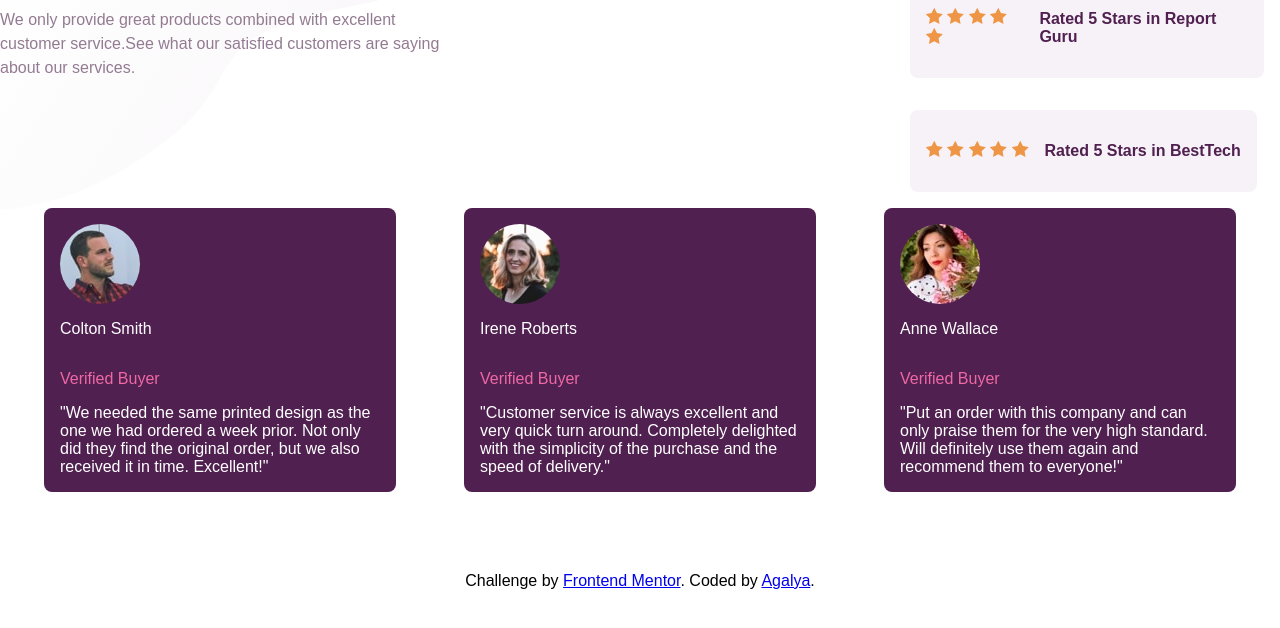
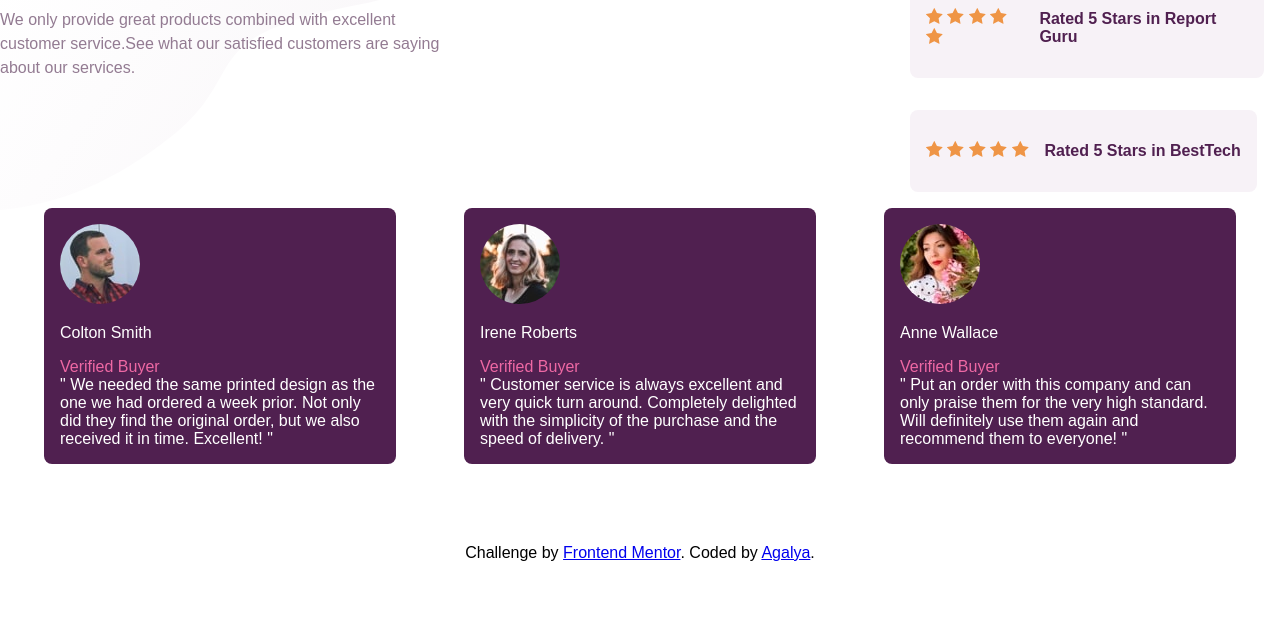
Before and after one commit to Agalya141/Social_Proof_Section, a plain HTML site: page index.html in a window 1280 px wide. Shown: the part 152-780 px from the top of the page. Drawn offline with Linux system fonts and the light colour scheme.

Commit message:
feat span,div for reviewers

```diff
--- a/index.html
+++ b/index.html
@@ -34,7 +34,9 @@
                      </div>
                     <p class="rate">Rated 5 Stars in Report Guru </p>
                     </div>
+
                     <div class="user-review3 user">
+
                         <div class="stars">
                     <img src="icon-star.svg" alt="" />
                     <img src="icon-star.svg" alt="" />
@@ -48,29 +50,38 @@
                 </div>
 
                 <div class="reviewers">
-                    <article class="reviewer">
-
+                    <article class="reviewer1 reviewer">
+                        <div class="profile-header">
                         <img src="image-colton.jpg" alt="colton's photo">
+                         <div class="info">
                         <p class="name">Colton Smith</p>
-                        <p class="status">Verified Buyer</p>
-
-                        <p class="reviewer-text">"We needed the same printed design as the one we had ordered a week prior. Not only did they find the original order, but we also received it in time. Excellent!"</p>
-
+                        <span class="status">Verified Buyer</span>
+                        </div>
+                        </div>
+                        <p class="reviewer-text">" We needed the same printed design as the one we had ordered a week prior. Not only did they find the original order, but we also received it in time. Excellent! "</p>
+                       </article>
+                    <article class="reviewer2 reviewer">
+                        <div class="profile-header">
+                        <img src="image-irene.jpg" alt="irene's photo">
+                        <div class="info">
+                        <p class="name">Irene Roberts</p>
+                        <span class="status">Verified Buyer</span>
+                        </div>
+                        </div>
+                        <p class="reviewer-text">" Customer service is always excellent and very quick turn around. Completely delighted with the simplicity of the purchase and the speed of delivery. "</p>
                     </article>
-                    <article class="reviewer">
-                        <img src="image-irene.jpg" alt="irene's photo">
-                        <p class="name">Irene Roberts</p>
-                        <p class="status">Verified Buyer</p>
-                        <p class="reviewer-text">"Customer service is always excellent and very quick turn around. Completely delighted with the simplicity of the purchase and the speed of delivery."</p>
-                    </article>
-                    <article class="reviewer">
+                    <article class="reviewer3 reviewer">
+                        <div class="profile-header">
                         <img src="image-anne.jpg" alt="anne's photo">
+                         <div class="info">
                         <p class="name">Anne Wallace</p>
-                        <p class="status">Verified Buyer</p>
-                        <p class="reviewer-text">"Put an order with this company and can only praise them for the very high standard. Will definitely use them again and recommend them to everyone!"</p>
+                        <span class="status">Verified Buyer</span>
+                        </div>
+                        </div>
+                        <p class="reviewer-text">" Put an order with this company and can only praise them for the very high standard. Will definitely use them again and recommend them to everyone! "</p>
                     </article>
                 </div>
- </div>
+
 
             </main>
             <footer>
```
